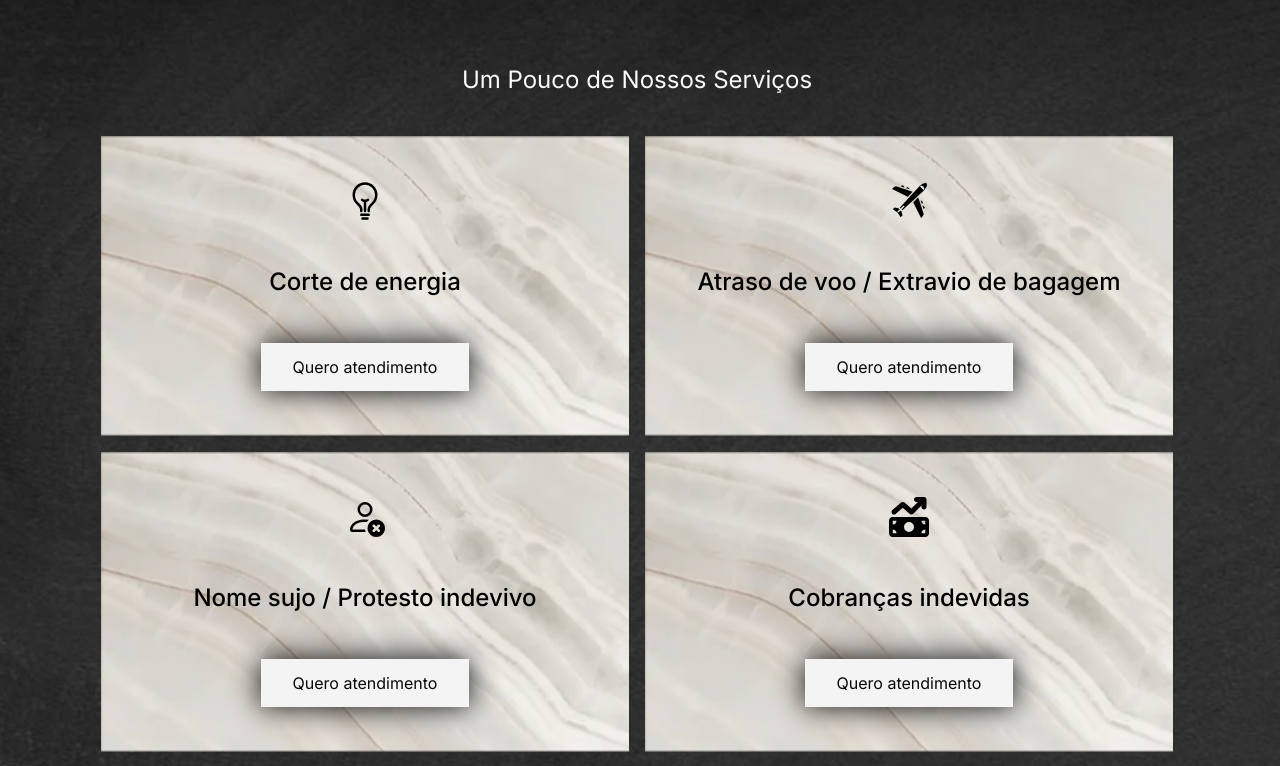
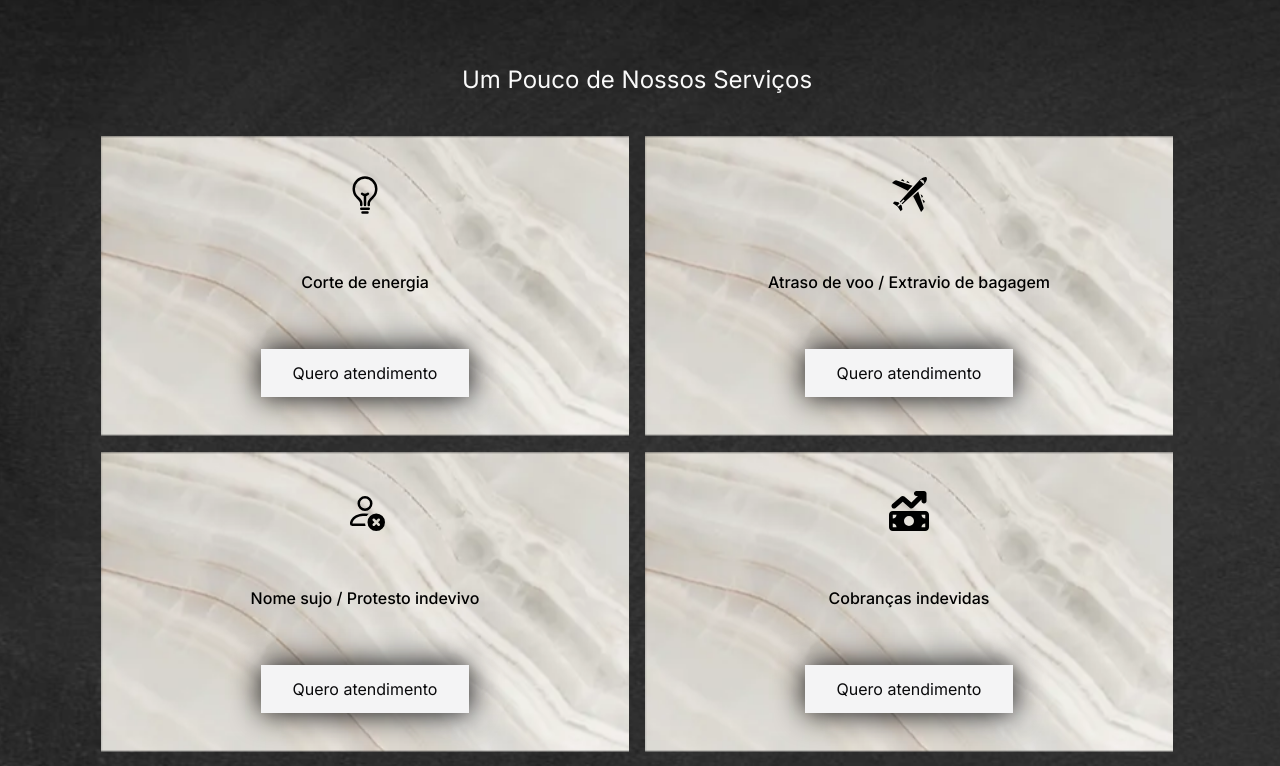
Before and after one commit to f3rnandorj/wanessalopesadv, a Next.js app: page / in a window 1280 px wide. Shown: the part 740-1506 px from the top of the page. Built offline with nearby package versions, Linux system fonts and the light colour scheme.

Commit message:
Advances...

```diff
--- a/src/app/page.tsx
+++ b/src/app/page.tsx
@@ -20,7 +20,7 @@ export default function Home() {
           isBold
           className="text-zinc-50 text-center custom-mb"
         >
-          Precisa de um Especialista em <br />
+          Precisa de Especialista em <br />
           Direito do Consumidor?
         </Text>
 
--- a/src/components/ServiceCard/ServiceCard.tsx
+++ b/src/components/ServiceCard/ServiceCard.tsx
@@ -14,15 +14,22 @@ export function ServiceCard({ description, iconName }: ServiceCardProps) {
       style={{
         backgroundImage: `url(${backgroundImage.cardVertical.src})`,
       }}
-      className="flex flex-col bg-cover bg-no-repeat h-[300px] items-center justify-evenly px-4"
+      className="flex flex-col bg-cover bg-no-repeat text-center items-center justify-between px-2 min-h-52
+      md:px-4 md:justify-evenly md:h-[300px]
+      lg:px-4 lg:justify-evenly lg:h-[300px]"
     >
-      <Icon iconName={iconName} />
+      <Icon
+        iconName={iconName}
+        className="mt-4 mb-4
+        md:mt-0
+        lg:mt-0"
+      />
 
-      <Text preset="heading_sm" isMedium>
+      <Text tag="p" preset="heading_sm" isMedium className="mb-4 text-base">
         {description}
       </Text>
 
-      <Button title="Quero atendimento" preset="outline" />
+      <Button title="Quero atendimento" preset="outline" className="-mx-2" />
     </div>
   );
 }
--- a/src/components/Text/Text.tsx
+++ b/src/components/Text/Text.tsx
@@ -111,9 +111,9 @@ function getFontWeight(isMedium: boolean, isBold: boolean) {
 }
 
 export const $fontSizeStyles: Record<TextVariants, string> = {
-  heading: " lg:text-6xl text-3xl",
-  heading_sm: "lg:text-2xl text-xl",
+  heading: " lg:text-6xl md:text-6xl text-3xl",
+  heading_sm: "lg:text-2xl md:text-2xl text-xl",
   paragraph: "lg:text-[1.25rem]",
   small: "text-base",
-  button: "text-base",
+  button: "lg:text-base text-sm",
 };
```
